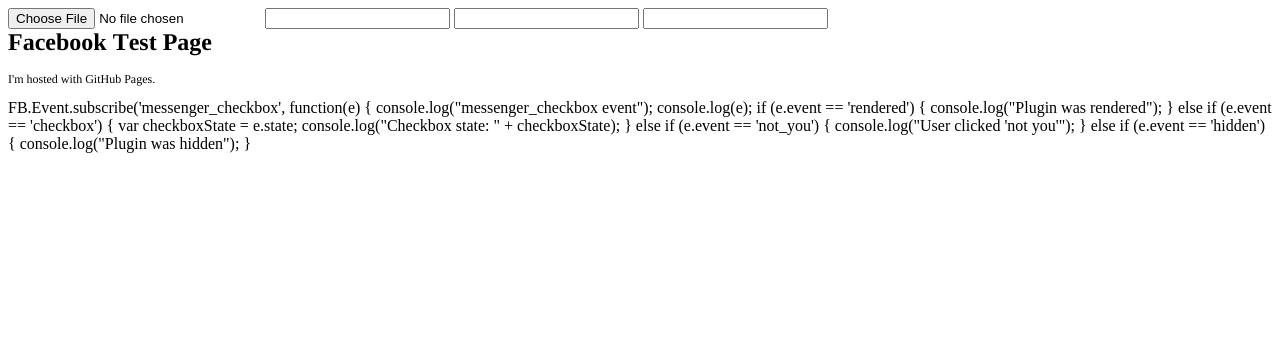
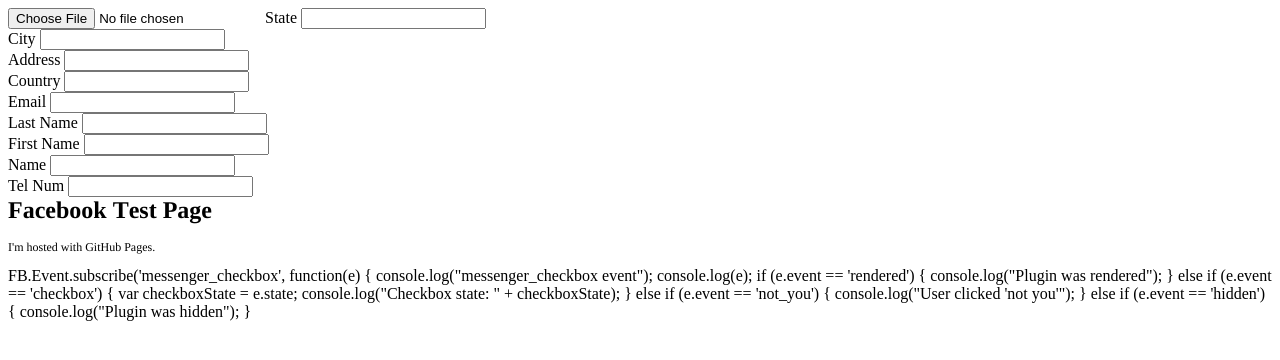
Before and after one commit to abhattach/Webview, a plain HTML site: page index.html in a window 1280 px wide. Drawn offline with Linux system fonts and the light colour scheme.

Commit message:
test
test

```diff
--- a/index.html
+++ b/index.html
@@ -21,9 +21,24 @@
 </head>
 <body>
     <input type="file" accept="image/*" id="image-input" capture="user" />
-    <input autocomplete="address-level1">
-    <input autocomplete="address-level2">
-    <input autocomplete="address-line1">
+    <label for="state">State</label>
+    <input autocomplete="address-level1" id = "state"><br>
+    <label for="city">City</label>
+    <input autocomplete="address-level2" id = "city"><br>
+    <label for="address">Address</label>
+    <input autocomplete="address-line1" id = "address"><br>
+    <label for="country">Country</label>
+    <input autocomplete="country-name" id = "country"><br>
+    <label for="email">Email</label>
+    <input autocomplete="email" id = "email"><br>
+    <label for="lastname">Last Name</label>
+    <input autocomplete="family-name" id = "lastname"><br>
+    <label for="firstname">First Name</label>
+    <input autocomplete="given-name" id = "firstname"><br>
+    <label for="fullname">Name</label>
+    <input autocomplete="name" id = "fullname"><br>
+    <label for="telnum">Tel Num</label>
+    <input autocomplete="tel" id = "telnum"><br>
 
     <script>
         (function(d, s, id){
```
